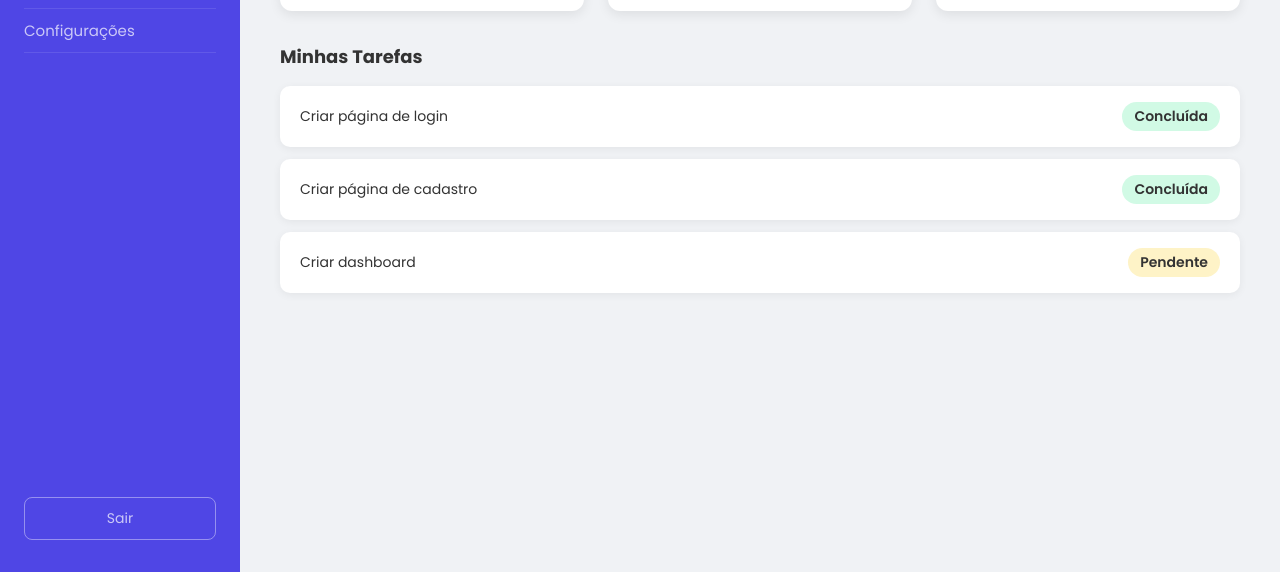
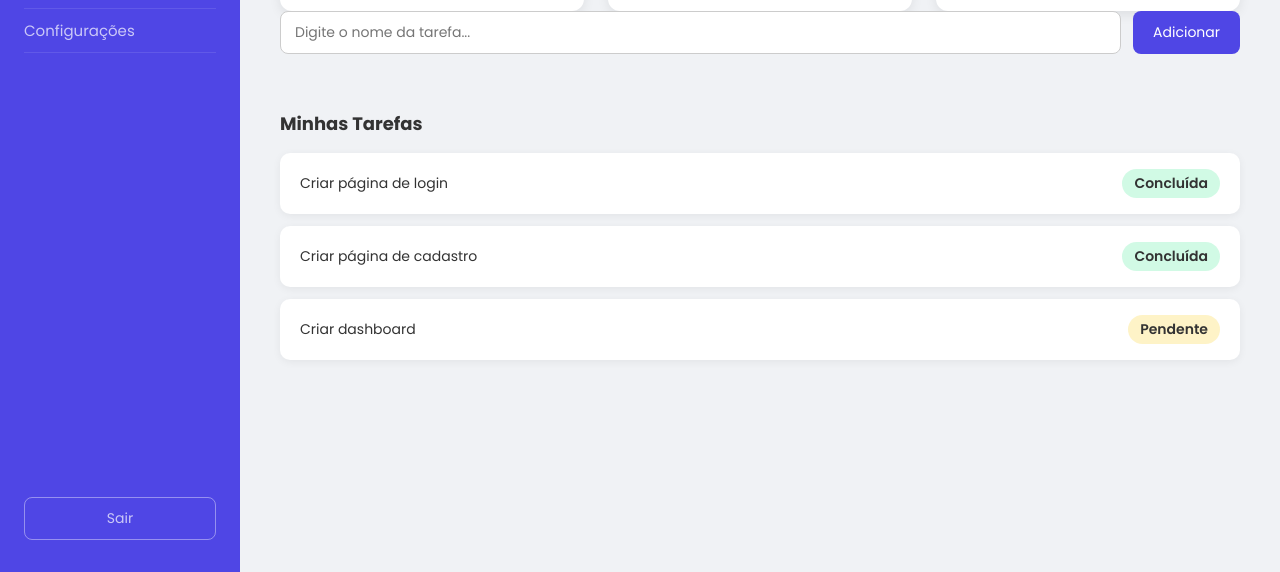
Before and after one commit to joseiuri97/novatech-app, a plain HTML site: page dashboard.html in a window 1280 px wide. Shown: the part 228-800 px from the top of the page. Drawn offline with Linux system fonts and the light colour scheme.

Commit message:
Funcionalidade de adicionar tarefa criada

```diff
--- a/dashboard.html
+++ b/dashboard.html
@@ -149,6 +149,34 @@
       background-color: #fef3c7;
       color: #92400e;
     }
+
+    .nova-tarefa {
+      display: flex;
+      gap: 12px;
+      margin-bottom: 24px;
+    }
+
+    .nova-tarefa input {
+      flex: 1;
+      padding: 10px 14px;
+      border: 1px solid #ccc;
+      border-radius: 8px;
+      font-size: 14px;
+    }
+
+    .nova-tarefa button {
+      padding: 10px 20px;
+      background-color: #4f46e5;
+      color: white;
+      border: none;
+      border-radius: 8px;
+      font-size: 14px;
+      cursor: pointer;
+    }
+
+    .nova-tarefa button:hover {
+      background-color: #4338ca;
+    }
   </style>
 </head>
 
@@ -181,6 +209,10 @@
       </div>
     </div>
 
+    <div class="nova-tarefa">
+      <input type="text" placeholder="Digite o nome da tarefa..." />
+      <button onclick="adicionarTarefa()">Adicionar</button>
+    </div>
     <div class="tarefas">
       <h3>Minhas Tarefas</h3>
 
@@ -207,6 +239,25 @@
     function sair() {
       window.location.href = 'index.html'
     }
+
+    function adicionarTarefa() {
+      const input = document.querySelector('.nova-tarefa input')
+      const lista = document.querySelector('.tarefas')
+
+      if (input.value === '') {
+        alert('Digite o nome da tarefa!')
+        return
+      }
+
+      const novaTarefa = document.createElement('div')
+      novaTarefa.classList.add('tarefa')
+      novaTarefa.innerHTML = `
+      <span>${input.value}</span>
+      <span class="status pendente">Pendente</span>
+    `
+      lista.appendChild(novaTarefa)
+      input.value = ''
+    }
   </script>
 
 </body>
```
